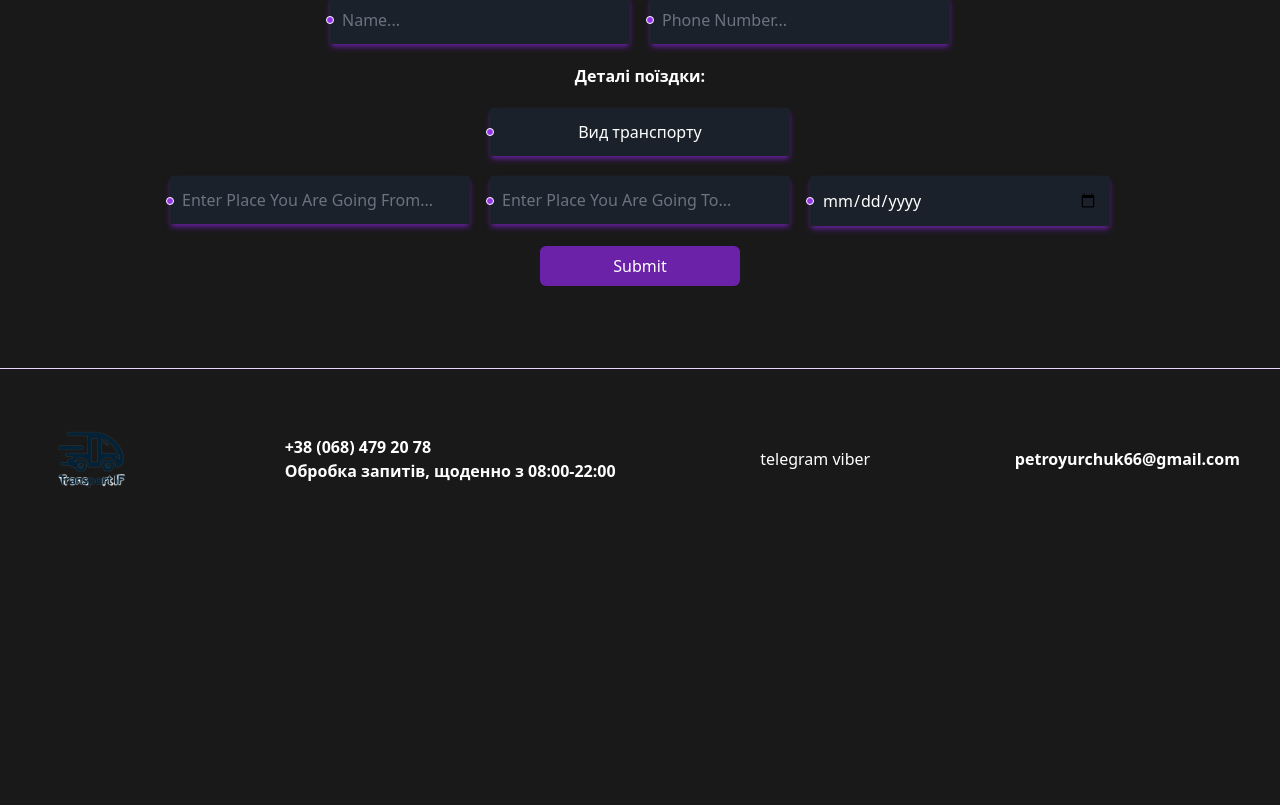
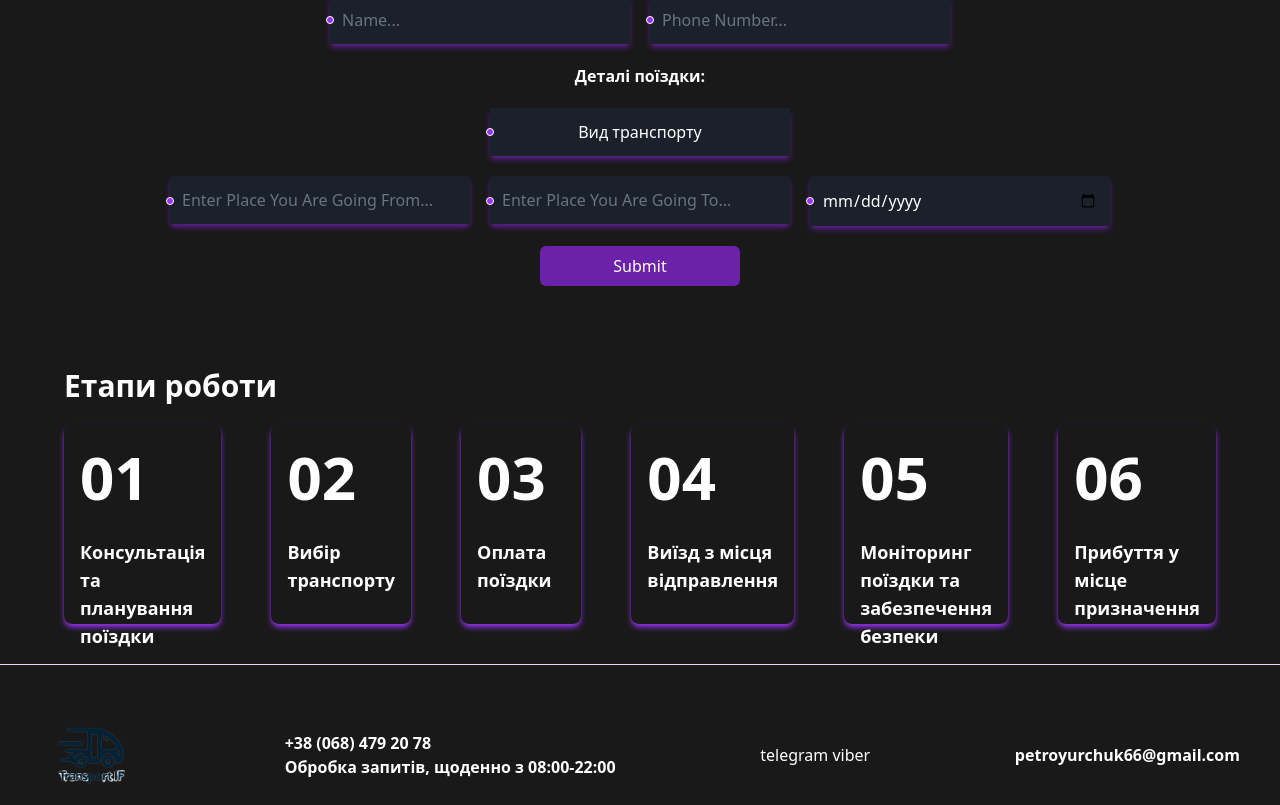
Before and after one commit to petroyurchuk/transport-if, a Next.js app: page /en in a window 1280 px wide. Shown: the part 2880-3685 px from the top of the page. Before the commit the page ends 3389 px from the top, so only its background shows below. Built offline with nearby package versions, Linux system fonts and the light colour scheme.

Commit message:
add Stages and Stage components

```diff
--- /dev/null
+++ b/src/@types/stage.ts
@@ -0,0 +1,5 @@
+export type StageT = {
+  id: string;
+  title: string;
+  description: string;
+};
--- a/src/app/[locale]/page.tsx
+++ b/src/app/[locale]/page.tsx
@@ -2,6 +2,7 @@ import {
   BillBoard,
   Carousel,
   OrderTransfer,
+  Stages,
   TransferDescription,
 } from "@/components";
 import { cardData } from "@/data/card";
@@ -21,6 +22,7 @@ export default function Home() {
         ))}
         <Carousel />
         <OrderTransfer />
+        <Stages />
       </div>
     </main>
   );
--- /dev/null
+++ b/src/components/Stage/index.tsx
@@ -0,0 +1,13 @@
+type StageProps = {
+  title: string;
+  description: string;
+};
+const Stage: React.FC<StageProps> = ({ title, description }) => {
+  return (
+    <div className="max-w-[250px] max-h-[300px] h-[200px] w-[250px] px-4 py-2 space-y-4 text-white shadow-md shadow-purple-600 rounded-lg">
+      <h5 className="font-extrabold text-[60px]">{title}</h5>
+      <p className="text-lg font-semibold">{description}</p>
+    </div>
+  );
+};
+export default Stage;
--- /dev/null
+++ b/src/components/Stages/index.tsx
@@ -0,0 +1,18 @@
+import { Title, Stage } from "@/components";
+import { stages } from "@/data/stage";
+
+const Stages: React.FC = () => {
+  return (
+    <div className="max-w-[90%] w-full m-auto mb-10">
+      <Title tag="h4" styles="font-bold text-3xl text-white mb-5">
+        Етапи роботи
+      </Title>
+      <div className="flex gap-[50px]">
+        {stages.map(({ id, title, description }) => (
+          <Stage key={id} title={title} description={description} />
+        ))}
+      </div>
+    </div>
+  );
+};
+export default Stages;
--- a/src/components/index.ts
+++ b/src/components/index.ts
@@ -25,3 +25,5 @@ export { default as ListPrice } from "./ListPrice";
 export { default as DetailInfo } from "./DetailInfo";
 export { default as SidebarInfo } from "./SidebarInfo";
 export { default as Footer } from "./Footer";
+export { default as Stages } from "./Stages";
+export { default as Stage } from "./Stage";
--- /dev/null
+++ b/src/data/stage.ts
@@ -0,0 +1,34 @@
+import { StageT } from "@/@types/stage";
+
+export const stages: StageT[] = [
+  {
+    id: "1",
+    title: "01",
+    description: "Консультація та планування поїздки",
+  },
+  {
+    id: "2",
+    title: "02",
+    description: "Вибір транспорту",
+  },
+  {
+    id: "3",
+    title: "03",
+    description: "Оплата поїздки",
+  },
+  {
+    id: "4",
+    title: "04",
+    description: "Виїзд з місця відправлення",
+  },
+  {
+    id: "5",
+    title: "05",
+    description: "Моніторинг поїздки та забезпечення безпеки",
+  },
+  {
+    id: "6",
+    title: "06",
+    description: "Прибуття у місце призначення",
+  },
+];
```
